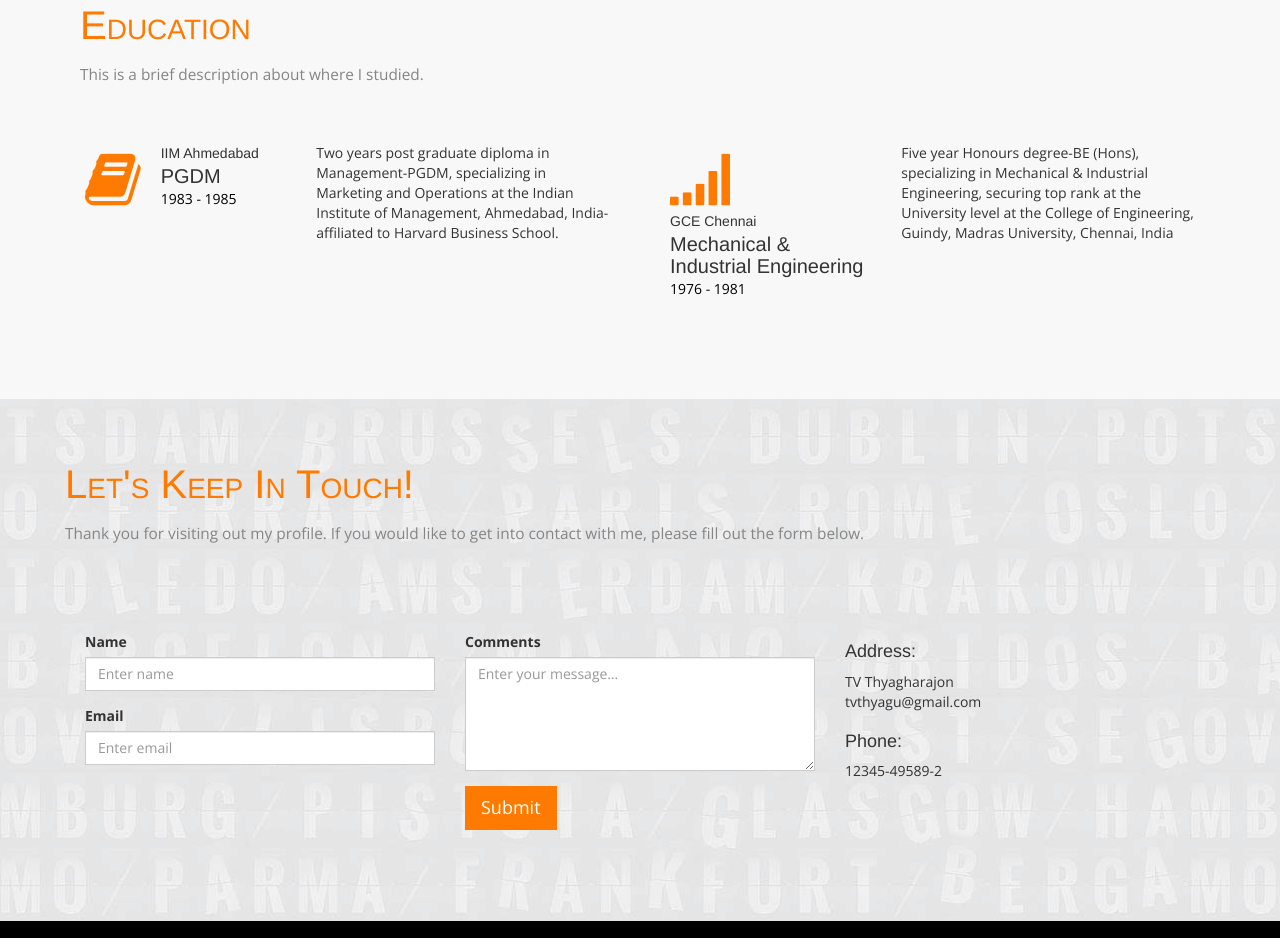
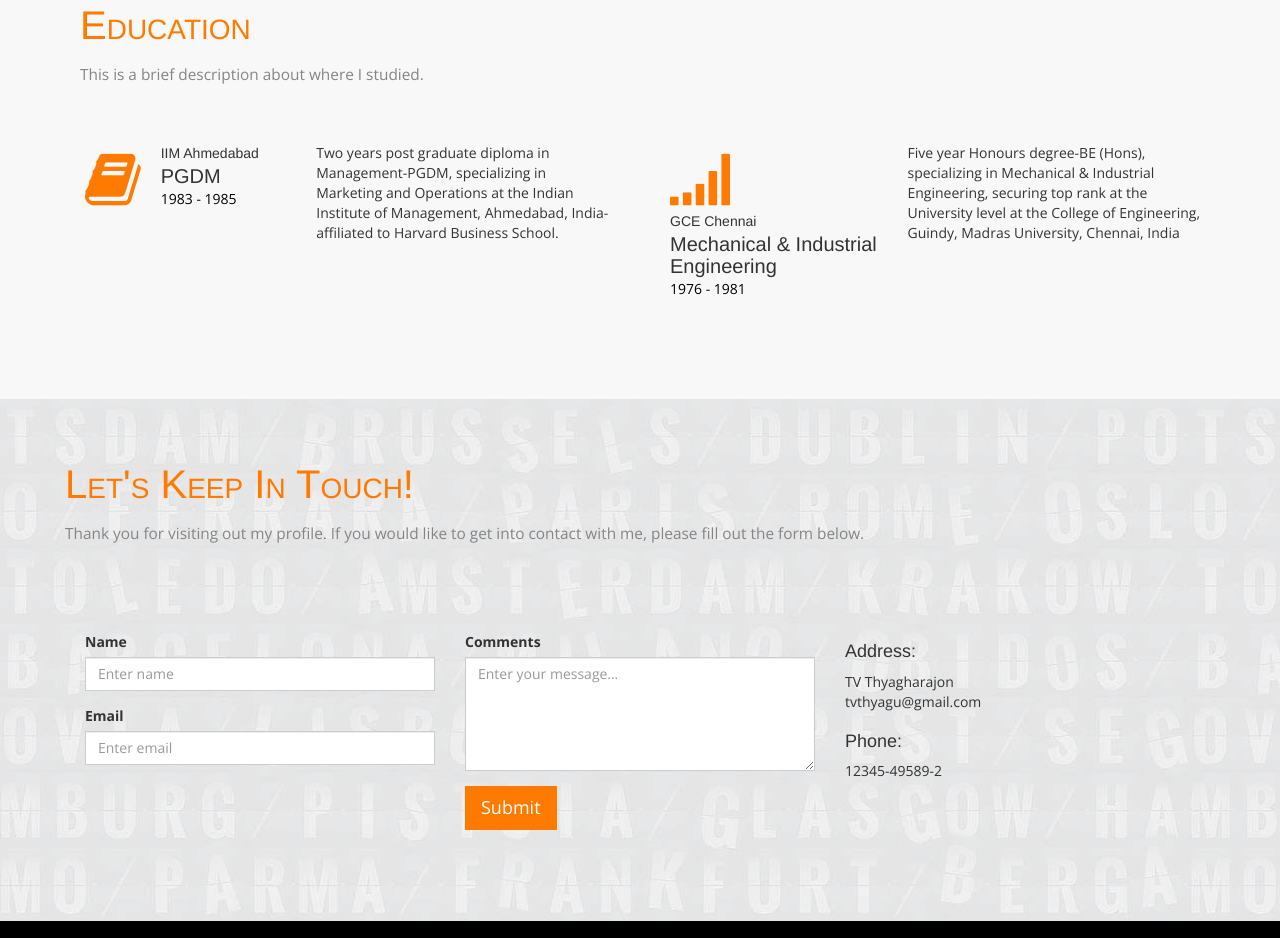
Before and after one commit to tvth/tvth.github.io, a plain HTML site: page me/index.html in a window 1280 px wide. Shown: the part 4255-5193 px from the top of the page. Drawn offline with nearby package versions, Linux system fonts and the light colour scheme.

Commit message:
goofing around with portolfio'

```diff
--- a/me/index.html
+++ b/me/index.html
@@ -324,6 +324,7 @@
     </div>
     <div class="col-md-7">Two years post graduate diploma in Management-PGDM, specializing in Marketing and Operations at the Indian Institute of Management, Ahmedabad, India-affiliated to Harvard Business School.</div>
   </div>
+  <div class="row experience-details">
   <div class="col-md-6">
     <div class="col-md-5">
       <div class="icon-block"><i class="fa fa-signal"></i></div>
@@ -336,6 +337,7 @@
   </div>
 </div>
   </div>
+</div>
 </section>
 
 <!--Contact -->
```
